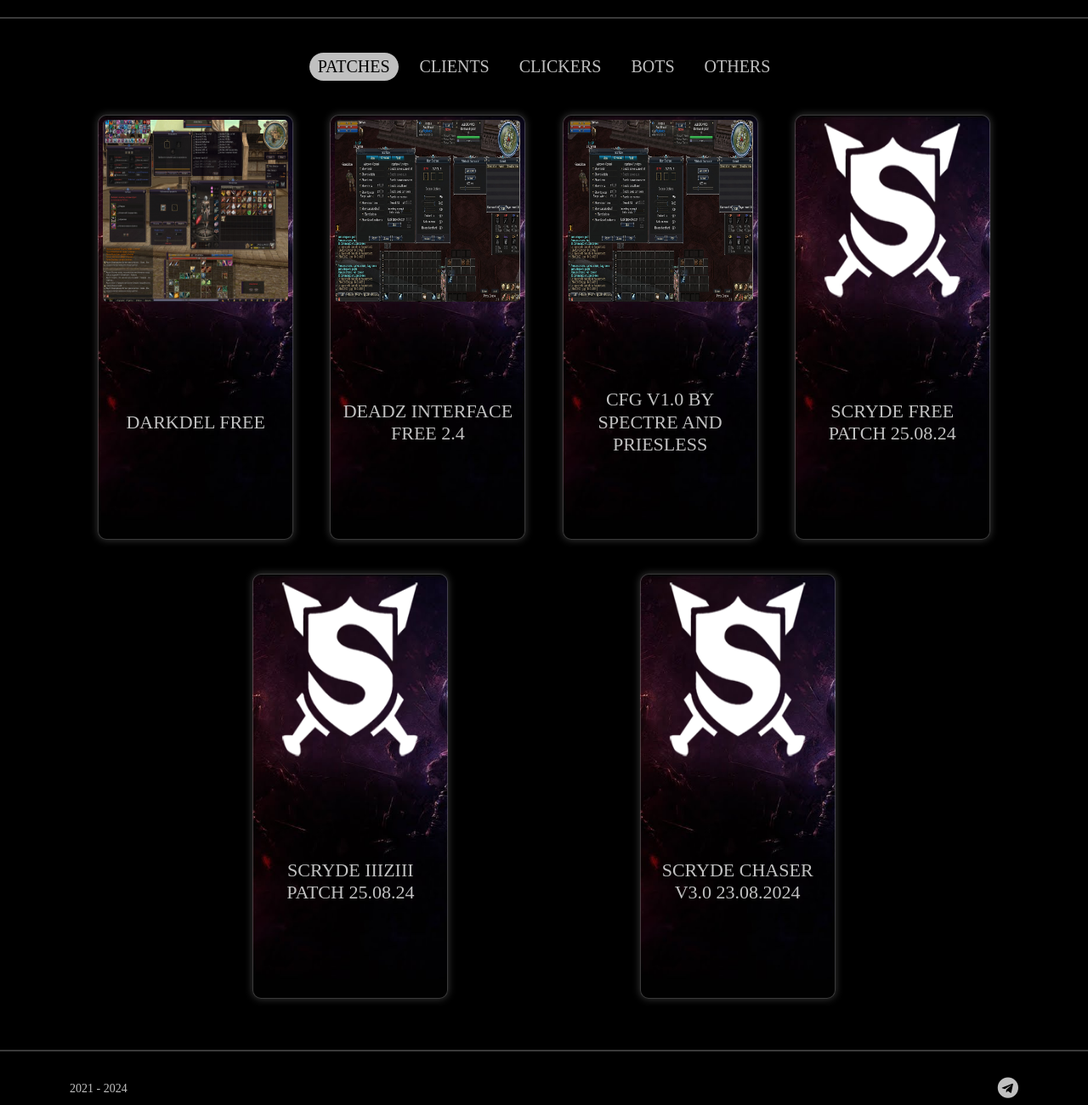
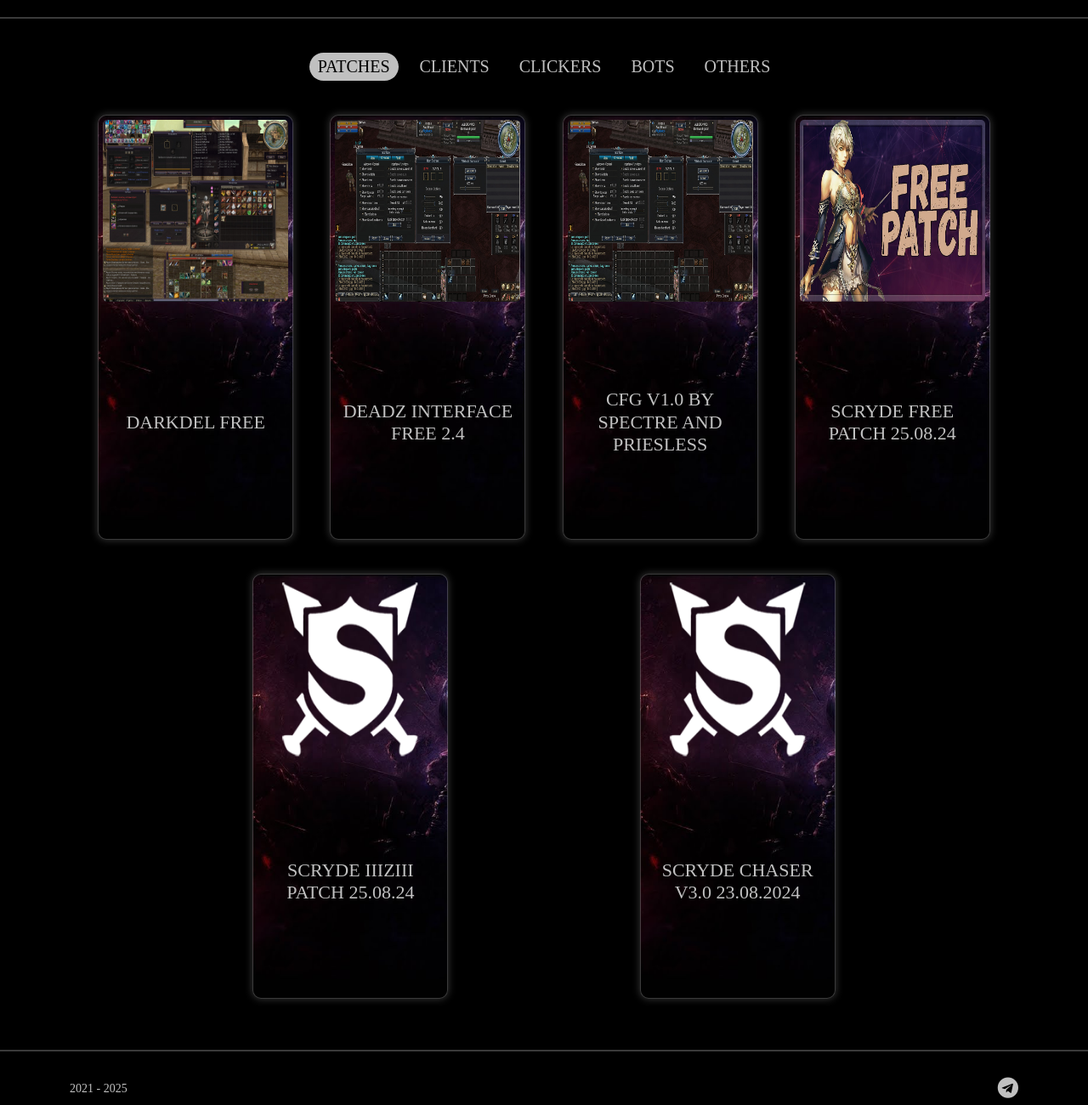
Before and after one commit to lineage2-high-five/filelink, a plain HTML site: page index.html in a window 1280 px wide. Shown: the part 80-1380 px from the top of the page at 85% size. Drawn offline with Linux system fonts and the light colour scheme; some icons are missing; a web font is replaced by a local one.

Commit message:
Update index.html

```diff
--- a/index.html
+++ b/index.html
@@ -119,7 +119,7 @@
                 </div>
               </div>
               <div class="card">
-                <img src="images/scryde-logo.png" class="card-img-top" alt="">
+                <img src="images/scrydefreepatch.jpg" class="card-img-top" alt="">
                 <div class="card-body">
                   <h5 class="card-title">scryde free patch 25.08.24</h5>
                   <div class="card-btns">
@@ -360,7 +360,7 @@
   <footer id="bottom" class="footer">
     <div class="container">
       <nav class="footer__nav d-flex align-items-center justify-content-between">
-        <p class="footer__nav-text">2021 - 2024</p>
+        <p class="footer__nav-text">2021 - 2025</p>
         <ul class="footer__nav-ul d-flex">
           <li class="footer__nav-li"><a href="mailto:denis_chulyukin@mail.ru" class="footer__nav-mail"><span
                 class="fal fa-at"></span></a></li>
```
